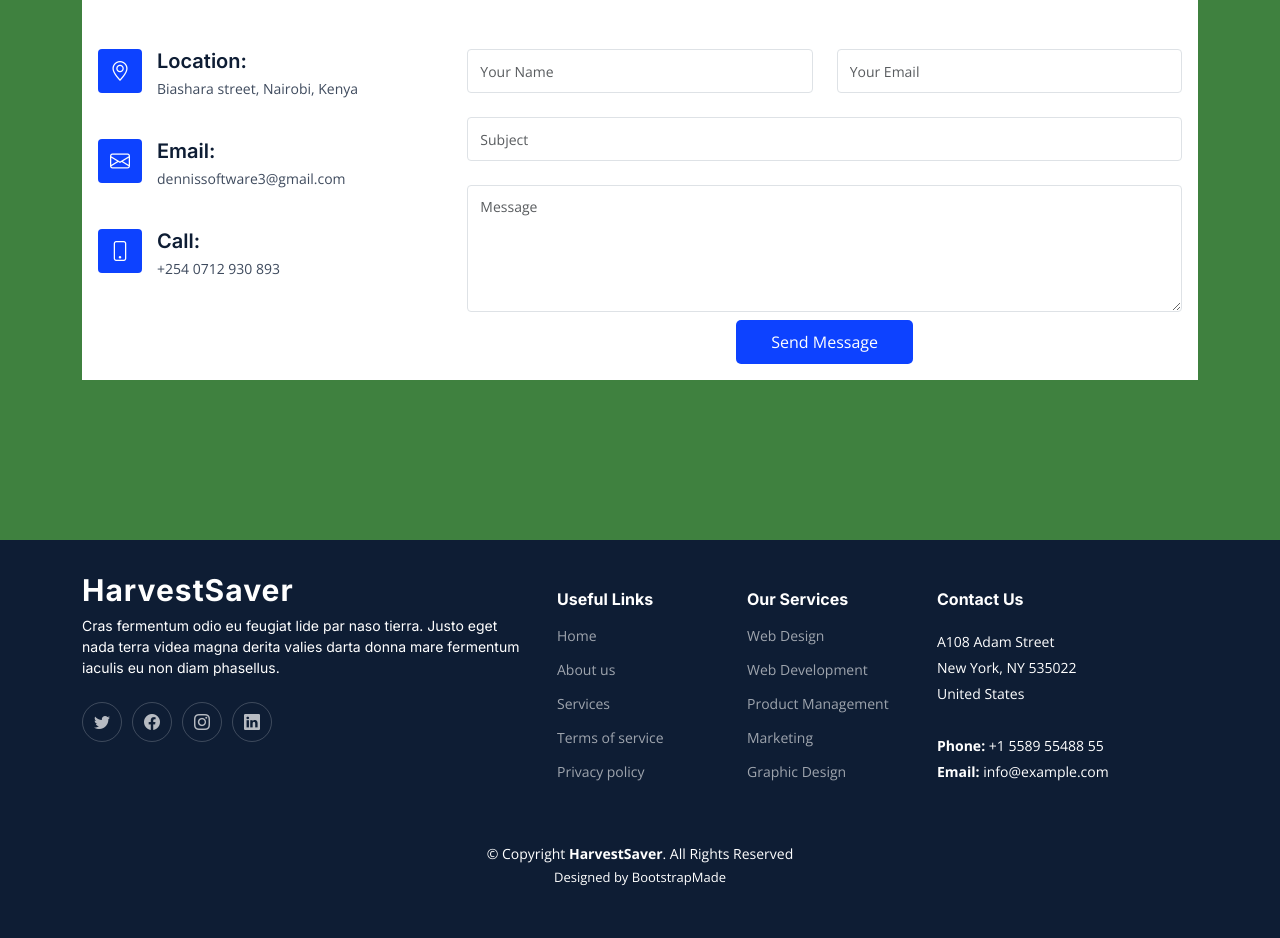
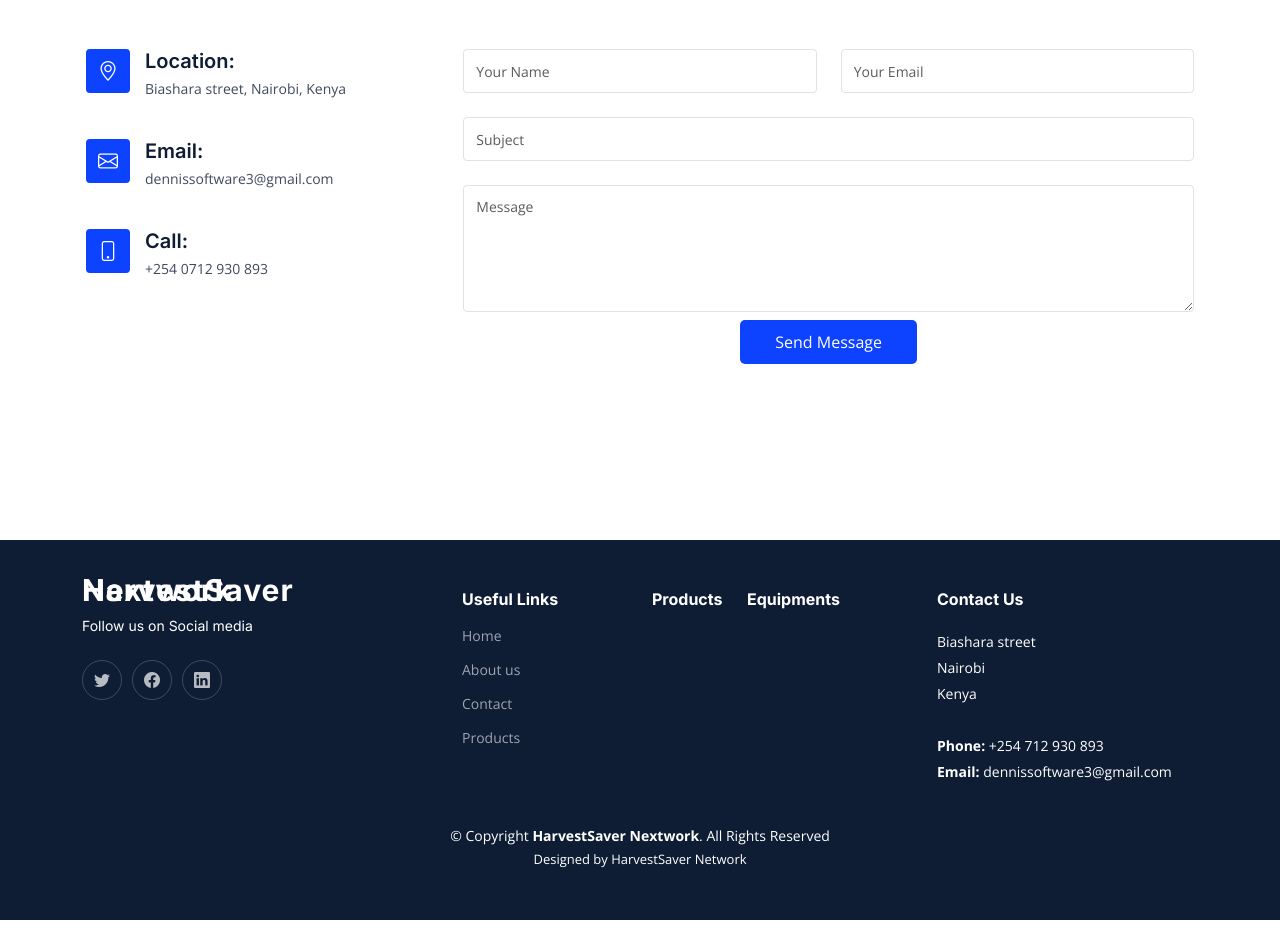
Before and after one commit to Dennismwendwa/harvestsaver, a Django app: page /accounts/contact/ in a window 1280 px wide. Shown: the part 521-1459 px from the top of the page. Run offline with Django 4.2, Linux system fonts and the light colour scheme; data that the repository does not hold is empty; some libraries are stand-ins or nearby versions.

Commit message:
added contact, about us views and urls, added also push notification for contact us

```diff
--- a/harvestsaver/accounts/templates/accounts/layout.html
+++ b/harvestsaver/accounts/templates/accounts/layout.html
@@ -6,22 +6,18 @@
   <meta charset="utf-8">
   <meta content="width=device-width, initial-scale=1.0" name="viewport">
 
-  <title>{% block title %} {%endblock%}</title>
-
+  <title>{%block title%}{%endblock%}</title>
   <meta content="" name="description">
   <meta content="" name="keywords">
 
   <!-- Favicons -->
-  <link href="{% static 'assets/img/favicon.png' %}" rel="icon">
-  <link href="{% static 'assets/img/apple-touch-icon.png' %}" rel="apple-touch-icon">
+  <link href="assets/img/favicon.png" rel="icon">
+  <link href="assets/img/apple-touch-icon.png" rel="apple-touch-icon">
 
   <!-- Google Fonts -->
   <link rel="preconnect" href="https://fonts.googleapis.com">
   <link rel="preconnect" href="https://fonts.gstatic.com" crossorigin>
-  <link href="https://fonts.googleapis.com/css2?family=Open+Sans:ital,wght@0,300;0,400;0,500;0,
-  600;0,700;1,300;1,400;1,600;1,700&family=Poppins:ital,wght@0,300;0,400;0,500;0,600;0,700;1,300;
-  1,400;1,500;1,600;1,700&family=Inter:ital,wght@0,300;0,400;0,500;0,600;0,700;1,300;1,400;1,500;
-  1,600;1,700&display=swap" rel="stylesheet">
+  <link href="https://fonts.googleapis.com/css2?family=Open+Sans:ital,wght@0,300;0,400;0,500;0,600;0,700;1,300;1,400;1,600;1,700&family=Poppins:ital,wght@0,300;0,400;0,500;0,600;0,700;1,300;1,400;1,500;1,600;1,700&family=Inter:ital,wght@0,300;0,400;0,500;0,600;0,700;1,300;1,400;1,500;1,600;1,700&display=swap" rel="stylesheet">
 
   <!-- Vendor CSS Files -->
   <link href="{% static 'assets/vendor/bootstrap/css/bootstrap.min.css' %}" rel="stylesheet">
@@ -39,55 +35,63 @@
 
 <body>
 
-  <!-- ======= Header ======= -->
-  <header id="header" class="header d-flex align-items-center fixed-top">
+  <header id="header" class="header d-flex align-items-center fixed-top main-bg">
     <div class="container-fluid container-xl d-flex align-items-center justify-content-between">
 
       <a href="{% url 'farm:home' %}" class="logo d-flex align-items-center">
-        <!-- Uncomment the line below if you also wish to use an image logo -->
-        <!-- <img src="assets/img/logo.png" alt=""> -->
-        <h1>HarvestSaver</h1>
+        <h1>HarvestSaver Nextwork</h1>
       </a>
 
       <i class="mobile-nav-toggle mobile-nav-show bi bi-list"></i>
       <i class="mobile-nav-toggle mobile-nav-hide d-none bi bi-x"></i>
       <nav id="navbar" class="navbar">
         <ul>
-          <li><a href="index.html" class="active">Home</a></li>
-          <li><a href="about.html">About</a></li>
-          <li><a href="services.html">Services</a></li>
-          <li><a href="pricing.html">Pricing</a></li>
-          <li class="dropdown"><a href="#"><span>Drop Down</span> <i class="bi bi-chevron-down dropdown-indicator"></i></a>
+          <li><a href="{% url 'farm:home' %}" class="active">Home</a></li>
+
+          <li class="dropdown"><a href="#equipment"><span>Equipments</span><i class="bi bi-chevron-down dropdown-indicator"></i></a>
             <ul>
-              <li><a href="#">Drop Down 1</a></li>
-              <li><a href="#">Drop Down 2</a></li>
-              <li><a href="#">Drop Down 3</a></li>
-              <li><a href="#">Drop Down 4</a></li>
+              {% for cat in equipment_categories %}
+              <li><a href="{% url 'farm:equipment_category' cat.slug %}">{{cat}}</a></li>
+              {% endfor %}
             </ul>
           </li>
-          <li><a href="contact.html">Contact</a></li>
-          <li><a class="get-a-quote border" href="get-a-quote.html">Get a Quote</a></li>
-
-          <li class="position-relative border">
+          <li class="dropdown"><a href="#products"><span>Products</span> <i class="bi bi-chevron-down dropdown-indicator"></i></a>
+            <ul>
+              {% for cat in categories %}
+              <li><a href="{% url 'farm:products_category' cat.slug %}">{{cat}}</a></li>
+              {% endfor %}
+            </ul>
+          </li>
+          <li><a href="{% url 'accounts:aboutus' %}">About</a></li>
+          {% if user.is_authenticated %}
+          <li><a href="{% url 'accounts:logout' %}">Logout</a></li>
+          {% else %}
+          <li><a href="{% url 'accounts:login' %}">Login</a></li>
+          <li><a href="{% url 'accounts:register' %}">Signin</a></li>
+          {% endif %}
+          <li><a href="{% url 'accounts:contact' %}">Contact</a></li>
+          <li><a class="get-a-quote" href="get-a-quote.html">Get a Quote</a></li>
           <a href="{% url 'farm:cart_items' %}">
+            <li class="position-relative">
                 {%if current_user_total_quantity%}
                 <span class="position-absolute top-0 start-100 translate-middle badge rounded-pill bg-danger">
                   {{current_user_total_quantity}}
                 </span>
-              {% endif%}
-              <i class="bi bi-cart4 cart-icon"></i>
+                {%endif%}
+                <i class="ps-3 pe-1 bi bi-cart4 text-white cart-icon"></i>
+            </li>
           </a>
-          </li>
-
         </ul>
       </nav><!-- .navbar -->
 
     </div>
   </header><!-- End Header -->
+  <!-- End Header -->
 
-  <main id="main" class="main-bg">
-    <section>
-        <div class="container">
+  <main id="main">
+
+    <section class="sample-page">
+      <div class="">
         {% block accounts %}
         {% endblock %}
         {% block category %}
@@ -102,49 +106,54 @@
 
     <div class="container">
       <div class="row gy-4">
-        <div class="col-lg-5 col-md-12 footer-info">
+        <div class="col-lg-4 col-md-12 footer-info">
           <a href="index.html" class="logo d-flex align-items-center">
-            <span>HarvestSaver</span>
+            <span>HarvestSaver Nextwork</span>
           </a>
-          <p>Cras fermentum odio eu feugiat lide par naso tierra. Justo eget nada terra videa magna derita valies darta donna mare fermentum iaculis eu non diam phasellus.</p>
+          <p>Follow us on Social media</p>
           <div class="social-links d-flex mt-4">
-            <a href="#" class="twitter"><i class="bi bi-twitter"></i></a>
-            <a href="#" class="facebook"><i class="bi bi-facebook"></i></a>
-            <a href="#" class="instagram"><i class="bi bi-instagram"></i></a>
-            <a href="#" class="linkedin"><i class="bi bi-linkedin"></i></a>
+            <a href="https://twitter.com/Dennismusembi1" class="twitter"><i class="bi bi-twitter"></i></a>
+            <a href="https://www.facebook.com/dennis.musembi.731" class="facebook"><i class="bi bi-facebook"></i></a>
+            <a href="https://www.linkedin.com/in/dennis-musembi-83a18bb7/" class="linkedin"><i class="bi bi-linkedin"></i></a>
           </div>
         </div>
 
         <div class="col-lg-2 col-6 footer-links">
           <h4>Useful Links</h4>
           <ul>
-            <li><a href="#">Home</a></li>
-            <li><a href="#">About us</a></li>
-            <li><a href="#">Services</a></li>
-            <li><a href="#">Terms of service</a></li>
-            <li><a href="#">Privacy policy</a></li>
+            <li><a href="{% url 'farm:home' %}">Home</a></li>
+            <li><a href="{% url 'accounts:aboutus' %}">About us</a></li>
+            <li><a href="{% url 'accounts:contact' %}">Contact</a></li>
+            <li><a href="#products">Products</a></li>
+          </ul>
+        </div>
+
+        <div class="col-lg-1 col-6 footer-links">
+          <h4>Products</h4>
+          <ul>
+            {% for cat in equipment_categories %}
+            <li><a href="{% url 'farm:equipment_category' cat.slug %}">{{cat.name}}</a></li>
+            {% endfor %}
           </ul>
         </div>
 
         <div class="col-lg-2 col-6 footer-links">
-          <h4>Our Services</h4>
+          <h4>Equipments</h4>
           <ul>
-            <li><a href="#">Web Design</a></li>
-            <li><a href="#">Web Development</a></li>
-            <li><a href="#">Product Management</a></li>
-            <li><a href="#">Marketing</a></li>
-            <li><a href="#">Graphic Design</a></li>
+            {% for cat in categories %}
+            <li><a href="{% url 'farm:products_category' cat.slug %}">{{cat.name}}</a></li>
+            {% endfor %}
           </ul>
         </div>
 
         <div class="col-lg-3 col-md-12 footer-contact text-center text-md-start">
           <h4>Contact Us</h4>
           <p>
-            A108 Adam Street <br>
-            New York, NY 535022<br>
-            United States <br><br>
-            <strong>Phone:</strong> +1 5589 55488 55<br>
-            <strong>Email:</strong> info@example.com<br>
+            Biashara street <br>
+            Nairobi<br>
+            Kenya <br><br>
+            <strong>Phone:</strong> +254 712 930 893<br>
+            <strong>Email:</strong> dennissoftware3@gmail.com<br>
           </p>
 
         </div>
@@ -154,10 +163,10 @@
 
     <div class="container mt-4">
       <div class="copyright">
-        &copy; Copyright <strong><span>HarvestSaver</span></strong>. All Rights Reserved
+        &copy; Copyright <strong><span>HarvestSaver Nextwork</span></strong>. All Rights Reserved
       </div>
       <div class="credits">
-        Designed by <a href="https://welearncodes.com">BootstrapMade</a>
+        Designed by <a href="">HarvestSaver Network</a>
       </div>
     </div>
 
@@ -168,7 +177,6 @@
 
   <div id="preloader"></div>
 
-  <!-- Vendor JS Files -->
   <script src="{% static 'assets/vendor/bootstrap/js/bootstrap.bundle.min.js' %}"></script>
   <script src="{% static 'assets/vendor/purecounter/purecounter_vanilla.js' %}"></script>
   <script src="{% static 'assets/vendor/glightbox/js/glightbox.min.js' %}"></script>
@@ -176,7 +184,6 @@
   <script src="{% static 'assets/vendor/aos/aos.js' %}"></script>
   <script src="{% static 'assets/vendor/php-email-form/validate.js' %}"></script>
 
-  <!-- Template Main JS File -->
   <script src="{% static 'assets/js/main.js' %}"></script>
   <script src="{% static 'assets/js/more.js' %}"></script>
 
--- a/harvestsaver/accounts/urls.py
+++ b/harvestsaver/accounts/urls.py
@@ -8,4 +8,5 @@
     path("login/", views.login, name="login"),
     path("logout/", views.logout, name="logout"),
     path("contact/", views.contact, name="contact"),
+    path("about-us/", views.aboutus, name="aboutus"),
 ]
--- a/harvestsaver/accounts/views.py
+++ b/harvestsaver/accounts/views.py
@@ -144,3 +144,7 @@
 
     context = {"form": form,}
     return render(request, "accounts/conatact.html", context)
+
+
+def aboutus(request):
+    return render(request, "accounts/aboutus.html")
--- a/harvestsaver/farm/views.py
+++ b/harvestsaver/farm/views.py
@@ -202,7 +202,7 @@
                                           is_available=True)
     context = {
         "flag": flag,
-        "equip_category": equip_category,
+        "category": equip_category,
         "equipments": equipments,
     }
     return render(request, "farm/category.html", context)
--- a/harvestsaver/static/assets/css/morestyle.css
+++ b/harvestsaver/static/assets/css/morestyle.css
@@ -12,7 +12,7 @@
     }
 
 .main-bg {
-    background-color: rgb(63, 129, 63);
+    background-color: rgba(14, 29, 52, 0.8);
 }
 
 .login-bg {
--- a/harvestsaver/transit/templates/transit/all_transport.html
+++ b/harvestsaver/transit/templates/transit/all_transport.html
@@ -5,12 +5,13 @@
 {% endblock%}
 
 {% block category %}
-<h3 class="m-3">Transport dashboard</h3>
+<div class="container mt-5">
+    <h3 class="m-3 border-bottom">Transport dashboard</h3>
     <div class="bg-white m-2">
         <div class="my-2">
             <h3 class="ms-2">Undelivered Orders</p>
         </div>
-    <div class="m-2">
+        <div class="m-2 mb-5 pb-5">
             {% for message in messages %}
             <div class="m-2 bg-success text-center">
                 <p class="text-white">{{message}}</p>
@@ -130,4 +131,5 @@
             {% endfor %}
         </div>
     </div>
+</div>
 {% endblock %}
```
Also changed, not shown: harvestsaver/farm/templates/farm/index.html (+4 -48 lines). Lines whose indentation alone changed are shown as unchanged.
